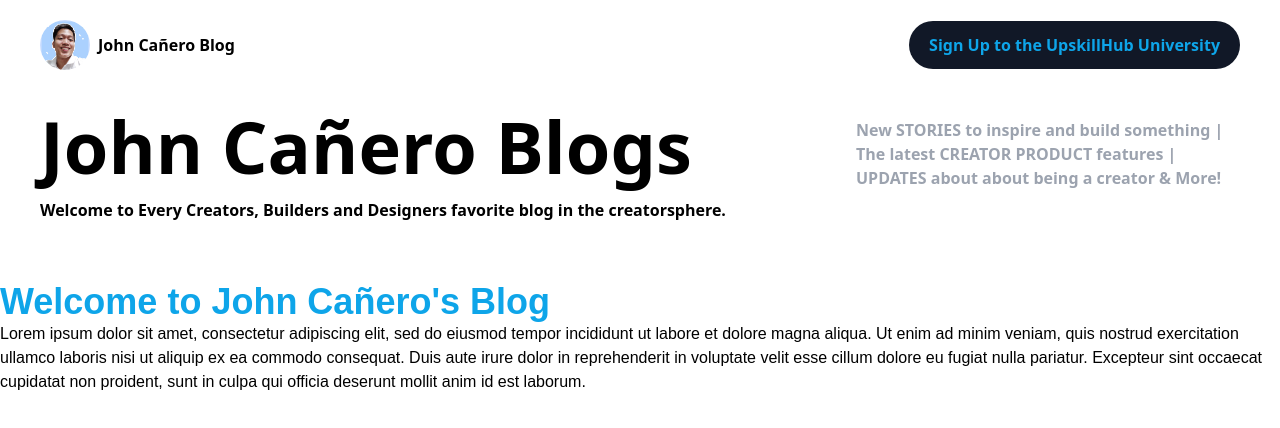
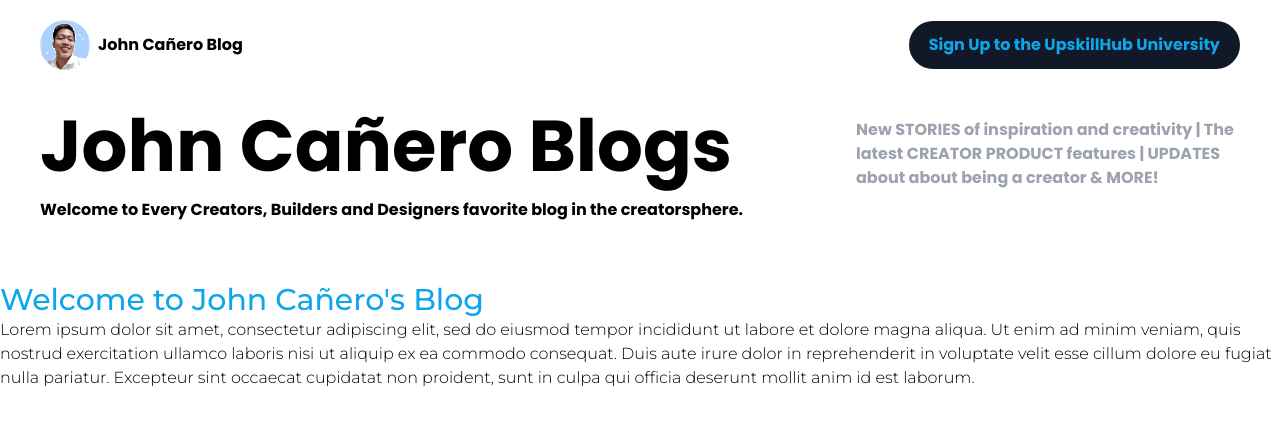
Before and after one commit to johncanero/johncanero-blog, a Next.js app: page / in a window 1280 px wide. Shown: the top 428 px of the page. Built offline with nearby package versions, Linux system fonts and the light colour scheme.

Commit message:
Apply Font Styles on the Blog

```diff
--- a/app/(user)/layout.tsx
+++ b/app/(user)/layout.tsx
@@ -1,6 +1,15 @@
 import "../../styles/globals.css";
 import Header from "@/components/Header";
 import Banner from "@/components/Banner";
+import { Poppins } from '@next/font/google'
+// import { Montserrat } from '@next/font/google'
+
+// Install npm @next/font
+const poppins = Poppins({
+  subsets:['latin'],
+  weight: ['100', '200', '300', '400', '500', '700', '800', '900'],
+  variable: '--font-poppins'
+})
 
 export const metadata = {
   title: 'John Cañero Blog',
@@ -14,7 +23,8 @@ export default function RootLayout({
 }) {
   return (
     <html lang="en">
-      <body>
+      {/* Input classname = {poppins.className} */}
+      <body className={`${poppins.variable} font-poppins`}>
         <Header />
         <Banner />
 
--- a/app/(user)/page.tsx
+++ b/app/(user)/page.tsx
@@ -1,4 +1,12 @@
 import React from 'react'
+import { Montserrat } from '@next/font/google'
+
+const montserrat = Montserrat({
+  subsets:['latin'],
+  weight: ['100', '200', '300', '400', '500', '700', '800', '900'],
+  variable: '--font-montserrat'
+})
+
 
 // racfe or rcfe (starter)
 function HomePage() {
@@ -7,11 +15,10 @@ function HomePage() {
     // 2. Install Next Sanity
     // 3. npm (importing Sanity Project)
     // 4. Input localhost:3000/studio
-    <div>
-      <h1 className='text-4xl font-semibold text-sky-500 font-Montserrat'>Welcome to John Cañero's Blog</h1>
-      <p className='font-light font-Montserrat'>Lorem ipsum dolor sit amet, consectetur adipiscing elit, sed do eiusmod tempor incididunt ut labore et dolore magna aliqua. Ut enim ad minim veniam, quis nostrud exercitation ullamco laboris nisi ut aliquip ex ea commodo consequat. Duis aute irure dolor in reprehenderit in voluptate velit esse cillum dolore eu fugiat nulla pariatur. Excepteur sint occaecat cupidatat non proident, sunt in culpa qui officia deserunt mollit anim id est laborum.</p>
-
-      {/* TimeStamp: 37:15 */}
+    <div className={`${montserrat.variable} font-montserrat`}>
+      <h1 className='text-3xl font-medium text-sky-500'>Welcome to John Cañero's Blog</h1>
+      <p className='font-light'>Lorem ipsum dolor sit amet, consectetur adipiscing elit, sed do eiusmod tempor incididunt ut labore et dolore magna aliqua. Ut enim ad minim veniam, quis nostrud exercitation ullamco laboris nisi ut aliquip ex ea commodo consequat. Duis aute irure dolor in reprehenderit in voluptate velit esse cillum dolore eu fugiat nulla pariatur. Excepteur sint occaecat cupidatat non proident, sunt in culpa qui officia deserunt mollit anim id est laborum.</p>
+      {/* TimeStamp: 1:03:24 */}
       {/* https://www.youtube.com/watch?v=x3fCEPFgUSM&t=2915s*/}
     </div>
   )
--- a/components/Banner.tsx
+++ b/components/Banner.tsx
@@ -1,5 +1,6 @@
 function Banner() {
     return (
+        <div>
             <div className="flex flex-col justify-between p-5 px-10 mb-10 font-bold lg:flex-row lg:space-x-5">
                 <div>
                     <h1 className="text-7xl">John Cañero Blogs</h1>
@@ -8,8 +9,9 @@ function Banner() {
                     </h2>
                 </div>
                 <p className="max-w-sm mt-5 text-gray-400 md:mt-2">
-                New STORIES to inspire and build something | The latest CREATOR PRODUCT features | UPDATES about about being a creator & More!
+                    New STORIES of inspiration and creativity | The latest CREATOR PRODUCT features | UPDATES about about being a creator & MORE!
                 </p>
+            </div>
         </div>
     );
 }
--- a/pages/_document.tsx
+++ b/pages/_document.tsx
@@ -5,12 +5,6 @@ export default function Document() {
     <Html lang="en">
       <Head>
         {/* Use Google Fonts Boiler and Google Inserts Link Extension */}
-        <link
-          rel="preconnect"
-          href="https://fonts.gstatic.com"
-          crossOrigin="anonymous"
-        />
-        <link href="https://fonts.googleapis.com/css?family=Open+Sans:300,regular,500,600,700,800,300italic,italic,500italic,600italic,700italic,800italic&family=Poppins:100,100italic,200,200italic,300,300italic,regular,italic,500,500italic,600,600italic,700,700italic,800,800italic,900,900italic&family=Montserrat:100,200,300,regular,500,600,700,800,900,100italic,200italic,300italic,italic,500italic,600italic,700italic,800italic,900itali" rel="stylesheet" />
       </Head>
       <body>
         <Main />
--- a/tailwind.config.js
+++ b/tailwind.config.js
@@ -8,9 +8,8 @@ module.exports = {
     extend: {},
     // Input Font Families (Themes) in Tailwind Config
     fontFamily: {
-      Poppins: ["Poppins", "sans-serif"],
-      OpenSans: ["Open Sans", "sans-serif"],
-      Montserrat: ["Montserrat", "sans-serif"],
+      poppins: ['var(--font-poppins)'],
+      montserrat: ['var(--font-montserrat)']
     },
   },
   plugins: [],
```
Lines whose indentation alone changed are shown as unchanged.
